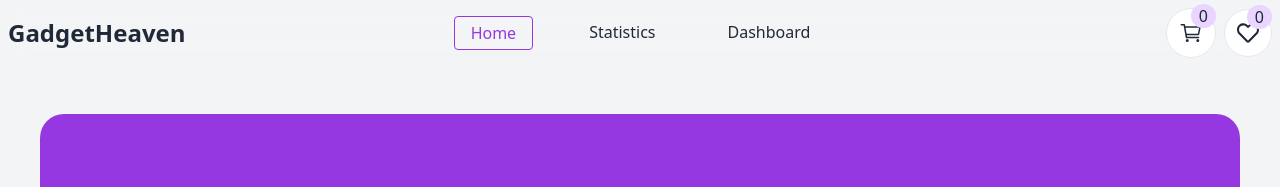
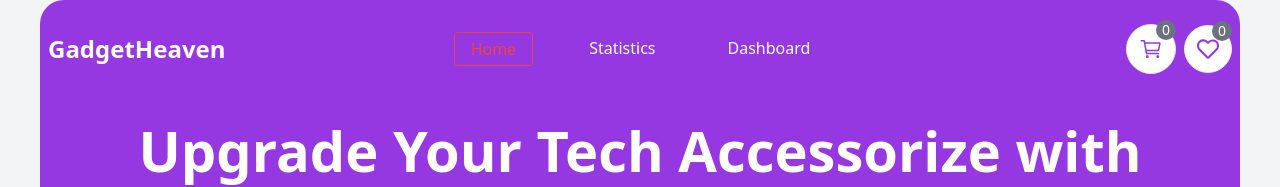
Before and after one commit to masud2005/8th-assignment-Gadget-Heaven, a React (Vite) app: page / in a window 1280 px wide. Shown: the top 187 px of the page. Built offline with nearby package versions, Linux system fonts and the light colour scheme.

Commit message:
Home page background color and others page background color different functionality added.

```diff
--- a/src/components/AllProducts.jsx
+++ b/src/components/AllProducts.jsx
@@ -18,7 +18,7 @@ const AllProducts = () => {
         if (category) {
             const filteredByCategory = [...allProducts].filter(product => product.category === category);
             setProducts(filteredByCategory);
-            console.log(filteredByCategory)
+            // console.log(filteredByCategory)
         }
         else{
             setProducts(allProducts);
--- a/src/components/Banner.jsx
+++ b/src/components/Banner.jsx
@@ -1,12 +1,14 @@
-import { useNavigate } from "react-router-dom";
+import { useLocation, useNavigate } from "react-router-dom";
 
 const Banner = () => {
 
+    const {pathname} = useLocation();
+    // console.log(pathname)
     const navigate = useNavigate();
 
     return (
-        <div className="relative">
-            <div className="bg-primary pt-20 pb-56 mx-10 rounded-3xl m-2">
+        <div className=''>
+            <div className={`${(pathname === '/' || pathname === '/Computers' || pathname === '/Phones' || pathname === '/Smart%20Watches' || pathname === '/Chargers' || pathname === '/Power%20Banks' ) && '-mt-24'} bg-primary pt-20 pb-56 mx-10 rounded-3xl  m-2`}>
                 <div className="container mx-auto">
                     <h1 className="font-bold text-[56px] text-center text-white leading-[72px] mb-6">Upgrade Your Tech Accessorize with Gadget Heaven Accessories</h1>
                     <p className="text-center text-white mb-8">Explore the latest gadgets that will take your experience to the next level. From smart devices to the coolest accessories, we have it all!</p>
--- a/src/components/Navbar.jsx
+++ b/src/components/Navbar.jsx
@@ -1,13 +1,15 @@
 import React, { useEffect, useState } from 'react';
 import { FaRegHeart } from 'react-icons/fa';
 import { IoCartOutline } from 'react-icons/io5';
-import { NavLink } from 'react-router-dom';
+import { NavLink, useLocation } from 'react-router-dom';
 import { getStoredCart, getStoredWishlist } from '../utility/addToDb';
 import { useCart } from '../utility/cartContext';
 
 const Navbar = () => {
 
-    const {cartCount, wishlistCount} = useCart();
+    const { cartCount, wishlistCount } = useCart();
+    const { pathname } = useLocation();
+    // console.log(pathname);
 
     // const [cartProducts, setCartProducts] = useState([]);
     // const [wishListProducts, setWishlistProducts] = useState([]);
@@ -20,8 +22,14 @@ const Navbar = () => {
     //     setWishlistProducts(storedWishlist)
     // }, [])
 
+    const links = <>
+        <NavLink to='/' className={({ isActive }) => `${isActive ? 'text-red-500 border border-red-500 font-medium rounded' : ''} px-4 py-1`}>Home</NavLink>
+        <NavLink to='/statistics' className={({ isActive }) => `${isActive ? 'text-primary border border-primary font-medium rounded' : ''} px-4 py-1`}>Statistics</NavLink>
+        <NavLink to='/dashboard' className={({ isActive }) => `${isActive ? 'text-primary border border-primary font-medium rounded' : ''} px-4 py-1`}>Dashboard</NavLink>
+    </>
+
     return (
-        <div className='sticky top-0 z-50 bg-gray-100/30 backdrop-blur-md'>
+        <div className={`${(pathname === '/' || pathname === '/Computers' || pathname === '/Phones' || pathname === '/Smart%20Watches' || pathname === '/Chargers' || pathname === '/Power%20Banks') ? 'bg-primary mx-10 rounded-3xl pt-4 text-white' : 'sticky top-0 z-50 bg-gray-100/30 backdrop-blur-md pt-2'} `}>
             <div className="navbar container mx-auto">
                 <div className="navbar-start">
                     <div className="dropdown">
@@ -41,19 +49,25 @@ const Navbar = () => {
                         </div>
                         <ul
                             tabIndex={0}
-                            className="menu menu-sm dropdown-content bg-base-100 rounded-box z-[1] mt-3 w-52 p-2 shadow">
-                            <NavLink to='/' className={({ isActive }) => `${isActive ? 'text-primary border border-primary font-medium rounded' : ''} px-4 py-1`}>Home</NavLink>
+                            className="menu menu-sm dropdown-content bg-gray-400 rounded-box z-[1] mt-3 w-52 p-2 shadow">
+                            {/* <NavLink to='/' className={({ isActive }) => `${isActive ? 'text-primary border border-primary font-medium rounded' : ''} px-4 py-1`}>Home</NavLink>
                             <NavLink to='/statistics' className={({ isActive }) => `${isActive ? 'text-primary border border-primary font-medium rounded' : ''} px-4 py-1`}>Statistics</NavLink>
-                            <NavLink to='/dashboard' className={({ isActive }) => `${isActive ? 'text-primary border border-primary font-medium rounded' : ''} px-4 py-1`}>Dashboard</NavLink>
+                            <NavLink to='/dashboard' className={({ isActive }) => `${isActive ? 'text-primary border border-primary font-medium rounded' : ''} px-4 py-1`}>Dashboard</NavLink> */}
+                            {
+                                links
+                            }
                         </ul>
                     </div>
                     <a className="text-2xl font-bold">GadgetHeaven</a>
                 </div>
                 <div className="navbar-center hidden lg:flex">
                     <ul className="menu menu-horizontal px-1 gap-10 p-2 text-base">
-                        <NavLink to='/' className={({ isActive }) => `${isActive ? 'text-primary border border-primary font-medium rounded' : ''} px-4 py-1`}>Home</NavLink>
+                        {/* <NavLink to='/' className={({ isActive }) => `${isActive ? 'text-primary border border-primary font-medium rounded' : ''} px-4 py-1`}>Home</NavLink>
                         <NavLink to='/statistics' className={({ isActive }) => `${isActive ? 'text-primary border border-primary font-medium rounded' : ''} px-4 py-1`}>Statistics</NavLink>
-                        <NavLink to='/dashboard' className={({ isActive }) => `${isActive ? 'text-primary border border-primary font-medium rounded' : ''} px-4 py-1`}>Dashboard</NavLink>
+                        <NavLink to='/dashboard' className={({ isActive }) => `${isActive ? 'text-primary border border-primary font-medium rounded' : ''} px-4 py-1`}>Dashboard</NavLink> */}
+                        {
+                            links
+                        }
                     </ul>
                 </div>
                 {/* <div className="navbar-end gap-2">
@@ -68,12 +82,12 @@ const Navbar = () => {
                 </div> */}
                 <div className="navbar-end gap-2">
                     <div className='relative'>
-                        <button className='bg-white border p-3 rounded-full'><IoCartOutline size={24} /></button>
-                        <span className='absolute -top-1 right-0 rounded-full bg-purple-200 px-2'>{cartCount}</span>
+                        <button className='bg-white border p-3 rounded-full'><IoCartOutline size={24} color='#9538E2' /></button>
+                        <span className='absolute -top-1 right-0 rounded-full bg-gray-500 text-sm px-[6px] text-white '>{cartCount}</span>
                     </div>
                     <div className='relative'>
-                        <button className='bg-white border p-3 rounded-full'><FaRegHeart size={22} /></button>
-                        <span className='absolute -top-1 right-0 rounded-full bg-purple-200 px-2'>{wishlistCount}</span>
+                        <button className='bg-white border p-3 rounded-full'><FaRegHeart size={22} color='#9538E2' /></button>
+                        <span className='absolute -top-1 right-0 rounded-full bg-gray-500 text-sm px-[6px] text-white '>{wishlistCount}</span>
                     </div>
                 </div>
             </div>
--- a/src/pages/Dashboard.jsx
+++ b/src/pages/Dashboard.jsx
@@ -73,7 +73,6 @@ const Dashboard = () => {
                                 wishListProducts.map(wishProduct => <AddWishlistContainer wishProduct={wishProduct} key={wishProduct.product_id}></AddWishlistContainer>)
                             }
                         </div>
-
                     </TabPanel>
                 </Tabs>
             </div>
--- a/src/pages/Statistics.jsx
+++ b/src/pages/Statistics.jsx
@@ -5,7 +5,9 @@ const Statistics = () => {
     return (
         <div>
             {/* <h1>This is Statistics component</h1> */}
-            <Heading title='Statistics' subtitle='Explore the latest gadgets that will take your experience to the next level. From smart devices to the coolest accessories, we have it all!'/>
+            <div className='bg-primary py-10'>
+                <Heading title='Statistics' subtitle='Explore the latest gadgets that will take your experience to the next level. From smart devices to the coolest accessories, we have it all!' />
+            </div>
         </div>
     );
 };
```
